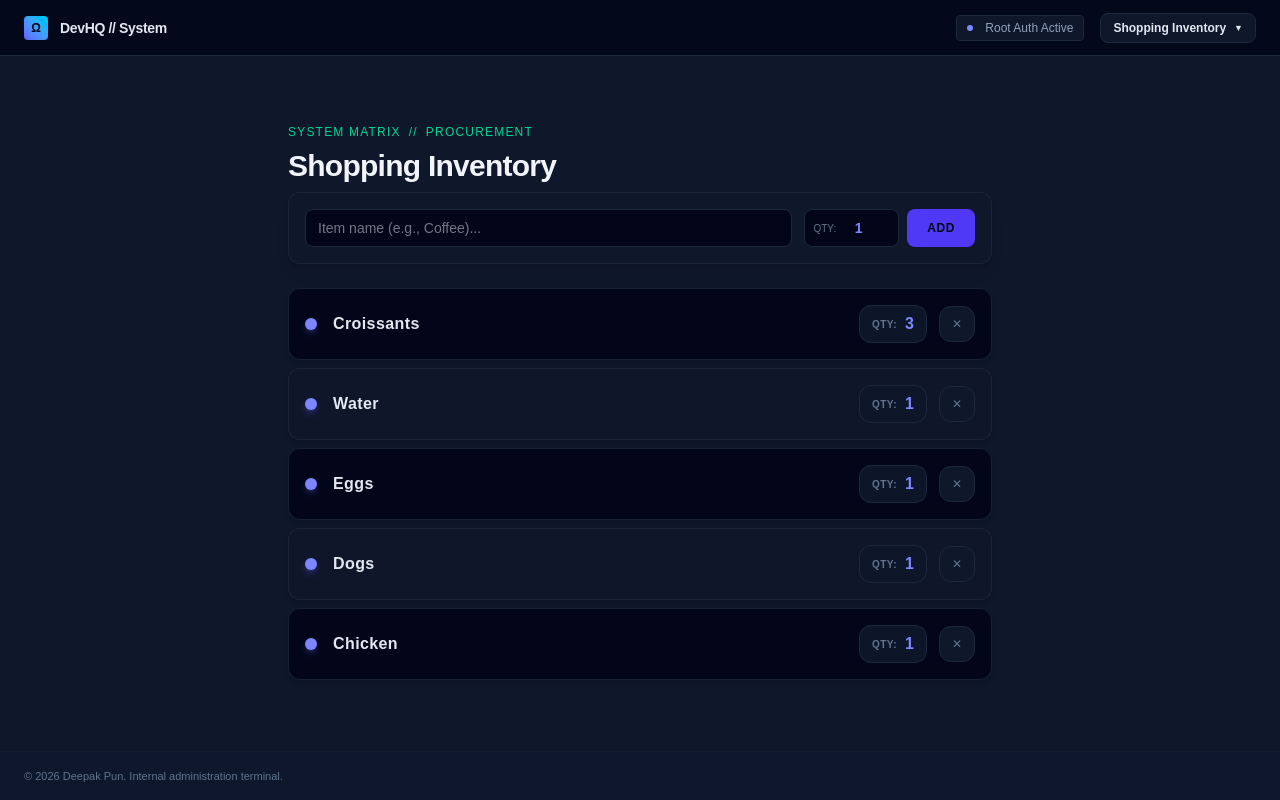
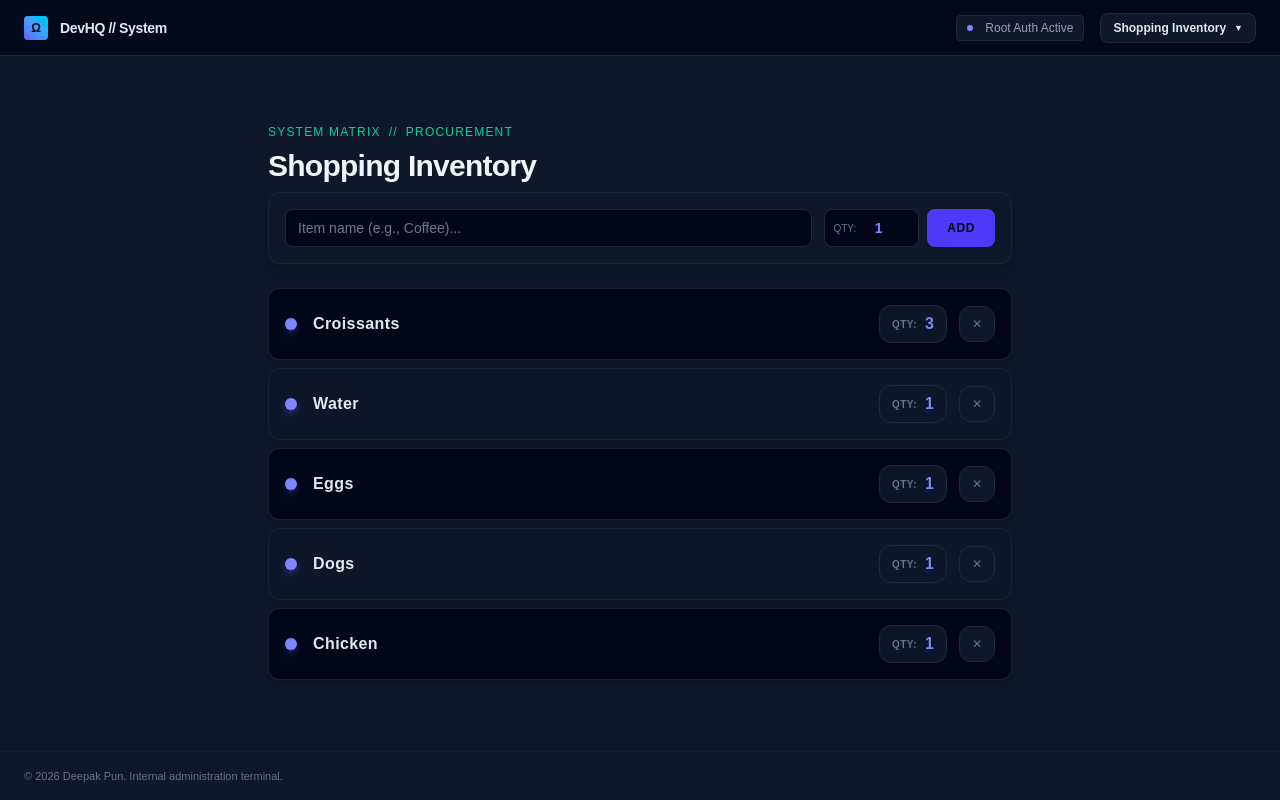
Before and after one commit to DeepakPun/productivity, a Next.js app: page /shopping in a window 1280 px wide. Built offline with nearby package versions, Linux system fonts and the light colour scheme.

Commit message:
Minor changes

```diff
--- a/src/app/shopping/page.tsx
+++ b/src/app/shopping/page.tsx
@@ -2,7 +2,7 @@
 
 export default function ShoppingPage() {
   return (
-    <main className='text-slate-100 pt-5 px-6 md:px-12 max-w-4xl mx-auto pb-5'>
+    <main className='text-slate-100 pt-5 px-1 md:px-7 max-w-4xl mx-auto pb-5'>
       {/* Scope Header */}
       <header className='mb-2'>
         <div className='flex items-center gap-2 text-xs font-mono text-emerald-400 mb-2 uppercase tracking-widest'>
```
